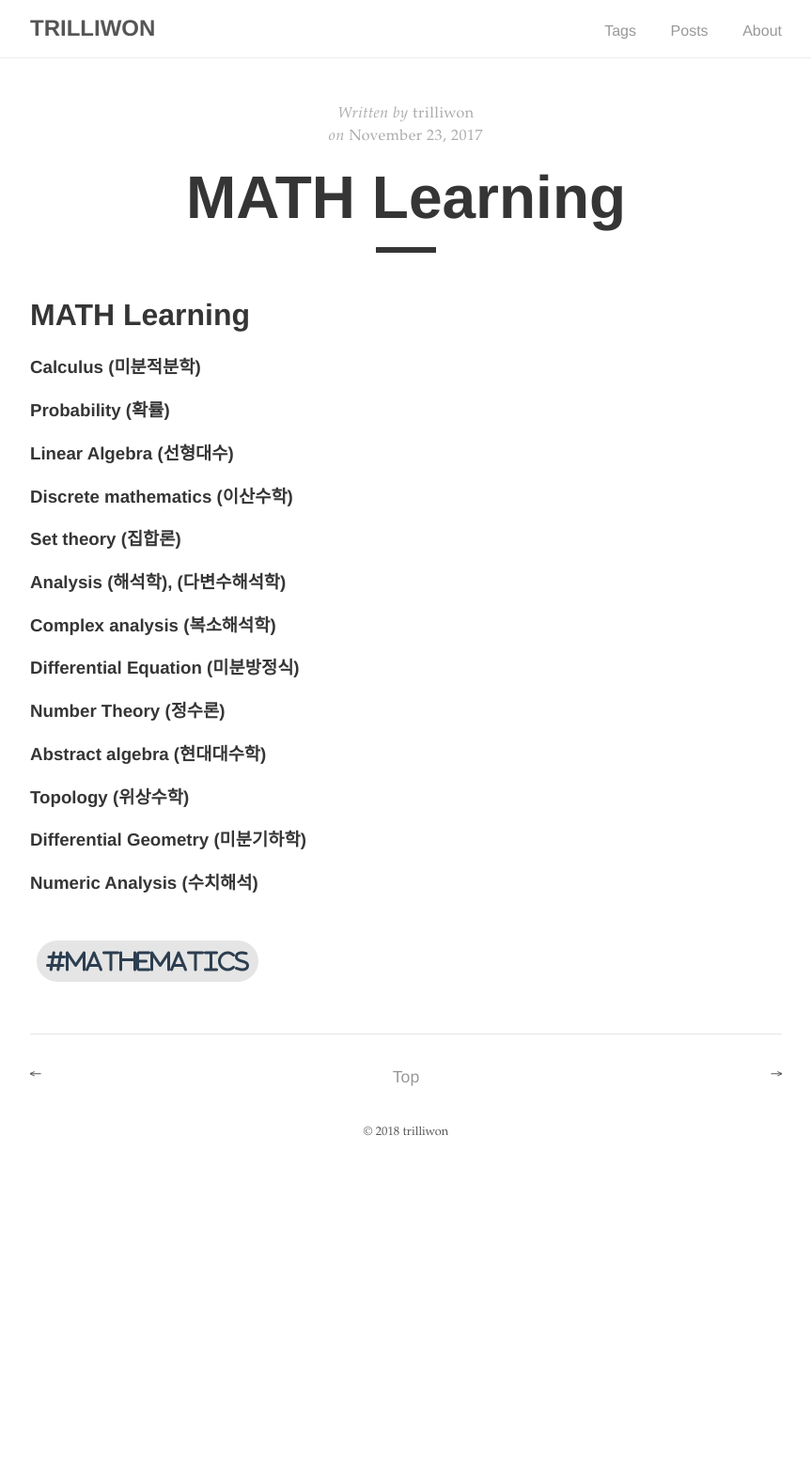
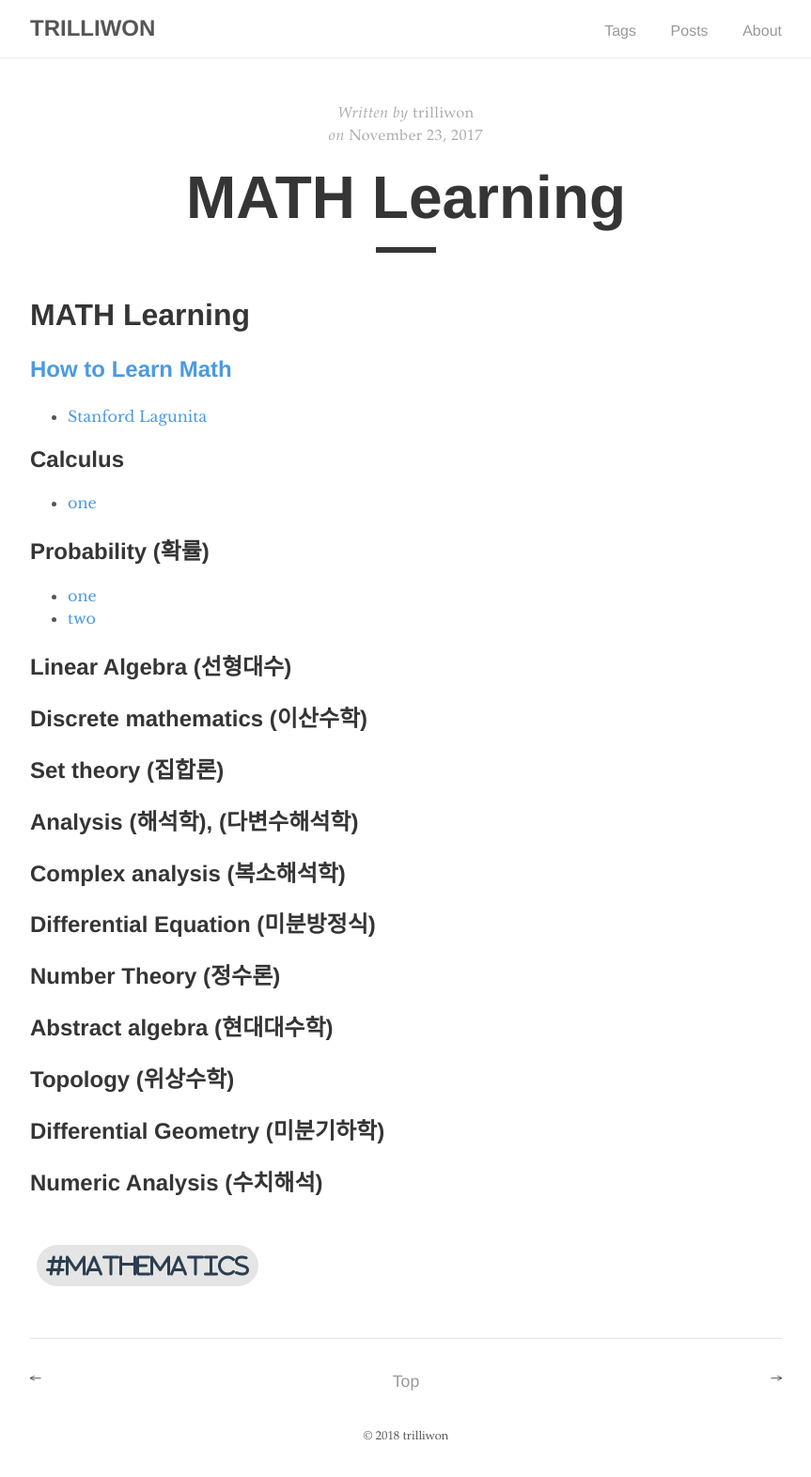
Before and after one commit to trilliwon/ABL, a Jekyll site: the page built from _posts/2017-11-21-math-learning.md, in a window 1280 px wide. Shown: the whole page at 94% size, without its empty margins (208-1071 px from the left). Built offline with Jekyll 4.4.1, drawn with Linux system fonts in a browser that asks for light colours; nearby versions of some CDN libraries; before the commit the page ends 1248 px from its top, so only the background shows below that.

Commit message:
Mon Jan 22 16:48:44 KST 2018

```diff
--- a/_posts/2017-11-21-math-learning.md
+++ b/_posts/2017-11-21-math-learning.md
@@ -7,16 +7,24 @@ tags: [Mathematics]
 
 # MATH Learning
 
-### Calculus (미분적분학)
-### Probability (확률)
-### Linear Algebra (선형대수)
-### Discrete mathematics (이산수학)
-### Set theory (집합론)
-### Analysis (해석학), (다변수해석학)
-### Complex analysis (복소해석학)
-### Differential Equation (미분방정식)
-### Number Theory (정수론)
-### Abstract algebra (현대대수학)
-### Topology (위상수학)
-### Differential Geometry (미분기하학)
-### Numeric Analysis (수치해석)
+## [How to Learn Math](http://www.trilliwon.com/blog/2018-01-01/how-to-learn-math)
+  - [Stanford Lagunita](https://lagunita.stanford.edu)
+
+## Calculus
+  - [one](http://www.trilliwon.com/blog/2017-12-26/calculus1)
+
+## Probability (확률)
+  - [one]({{ site.url }}/assets/probabiltity01.pdf)
+  - [two]({{ site.url }}/assets/probabiltity02.pdf)
+
+## Linear Algebra (선형대수)
+## Discrete mathematics (이산수학)
+## Set theory (집합론)
+## Analysis (해석학), (다변수해석학)
+## Complex analysis (복소해석학)
+## Differential Equation (미분방정식)
+## Number Theory (정수론)
+## Abstract algebra (현대대수학)
+## Topology (위상수학)
+## Differential Geometry (미분기하학)
+## Numeric Analysis (수치해석)
```
Also changed, not shown: _posts/2017-11-21-mariadb-guide.md (+1 -1 lines), _posts/2017-12-23-data-structure.md (deleted, +0 -8 lines), _posts/2018-01-22-DS.md (added, +6 -0 lines).
